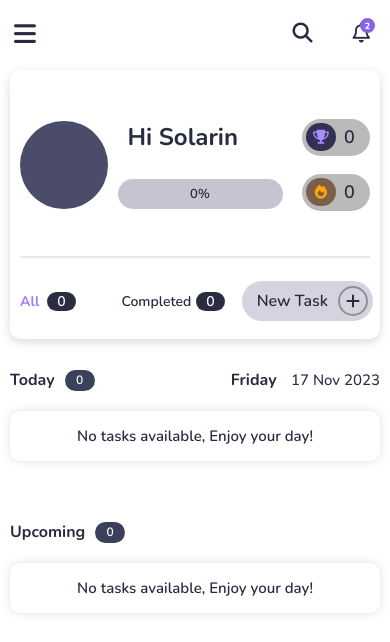
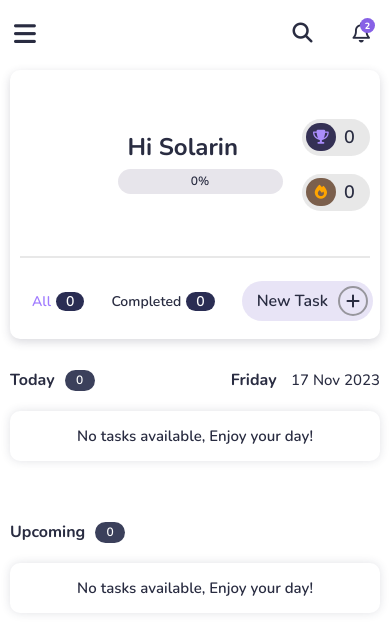
Before and after one commit to Solarin-Johnson/Taskmanager, a React (Create React App) app: page / in a window 390 px wide. Shown: the top 642 px of the page. Built offline with nearby package versions, Linux system fonts and the light colour scheme.

Commit message:
added animation

```diff
--- a/package.json
+++ b/package.json
@@ -11,6 +11,7 @@
     "react": "^18.2.0",
     "react-dnd": "^16.0.1",
     "react-dom": "^18.2.0",
+    "react-intersection-observer": "^9.5.3",
     "react-router-dom": "^6.18.0",
     "react-scripts": "^5.0.1",
     "web-vitals": "^2.1.4"
--- a/src/components/navigation/index.jsx
+++ b/src/components/navigation/index.jsx
@@ -94,6 +94,7 @@ export function Menubar({ showMenu }) {
     setSystemItems([(lightMode && "Dark Mode") || "Light Mode"]);
     document.body.classList.toggle("light-mode");
   }, [lightMode]);
+
   const toggleMode = () => {
     setLightMode(!lightMode);
     localStorage.setItem("lightMode", !lightMode);
--- a/src/components/searchTask/searchTask.scss
+++ b/src/components/searchTask/searchTask.scss
@@ -4,8 +4,8 @@
     width: calc(80vw - 30px);
     max-width: 400px;
     height: auto;
-    backdrop-filter: blur(15px);
-    background-color: #4a4c6a4e;
+    backdrop-filter: blur(20px);
+    background-color: #ffffff05;
     border-radius: 5px;
     max-height: 350px;
     top: 60px;
@@ -16,7 +16,7 @@
     box-shadow: 0 5px 10px #00000044;
   }
   &-head {
-    color: #ffffffdc;
+    color: var(--text-color);
     font-weight: 600;
     font-size: 18px;
     overflow: hidden;
@@ -29,7 +29,7 @@
       overflow: hidden;
       text-overflow: ellipsis;
       white-space: nowrap;
-      color: #fff;
+      color: var(--secondary-color);
 
       &::before {
         content: "'";
@@ -47,16 +47,17 @@
     display: grid;
     align-content: start;
     row-gap: 15px;
-    color: #ffffffdc;
+    color: var(--text-color);
 
     .results-null {
       display: grid;
       grid-template-columns: 1fr !important;
-      color: #ffffffdc;
+      color: var(--text-color);
     }
     .table-items {
       padding: 0 20px;
       grid-template-columns: auto 1fr auto auto auto;
+      background-color: var(--primary-color);
       &-delete {
         display: none;
       }
--- a/src/components/table/index.jsx
+++ b/src/components/table/index.jsx
@@ -1,5 +1,6 @@
 import { useRef, useState } from "react";
 import "./table.scss";
+import { useInView } from "react-intersection-observer";
 export default function Table({
   task,
   status,
@@ -11,6 +12,14 @@ export default function Table({
 }) {
   const [checked, setChecked] = useState(complete);
 
+  const [tableItems, inView] = useInView({
+    triggerOnce: true,
+  });
+
+  const [itemsNull, nullInView] = useInView({
+    triggerOnce: true,
+  });
+
   const check = () => {
     const storedTasks = JSON.parse(localStorage.getItem("tasks")) || [];
     console.log(index);
@@ -20,7 +29,6 @@ export default function Table({
     localStorage.setItem("tasks", JSON.stringify(newState));
   };
 
-  const tableItems = useRef(null);
   const deleteTask = () => {
     const storedTasks = JSON.parse(localStorage.getItem("tasks")) || [];
     const newState = [...storedTasks];
@@ -30,7 +38,10 @@ export default function Table({
   };
   if (task) {
     return (
-      <div className="table-items" ref={tableItems}>
+      <div
+        className={`table-items ${inView ? "in-viewport" : ""}`}
+        ref={tableItems}
+      >
         <div className="table-items-check" onClick={check}>
           <i
             id={(checked && "checked") || ""}
@@ -65,7 +76,10 @@ export default function Table({
   } else {
     return (
       <>
-        <div className="table-items null">
+        <div
+          className={`table-items null ${nullInView ? "in-viewport" : ""}`}
+          ref={itemsNull}
+        >
           <span></span>
           No tasks available, Enjoy your day!{" "}
         </div>
--- a/src/components/table/table.scss
+++ b/src/components/table/table.scss
@@ -71,6 +71,29 @@
   justify-items: center;
 }
 
+@keyframes slide {
+  from {
+    transform: translateY(40px);
+    opacity: 0;
+  }
+  to {
+    transform: translateY(0);
+    opacity: 1;
+  }
+}
+
+.table-items.in-viewport {
+  animation: slide 0.6s forwards 0.3s;
+  transform: translateY(0);
+  opacity: 0;
+}
+
+.null.in-viewport {
+  animation: slide 0.6s forwards;
+  transform: translateY(0);
+  opacity: 0;
+}
+
 @media screen and (max-width: 920px) {
   .table-items {
     padding: 0 20px;
--- a/src/pages/dashboard/TableList.jsx
+++ b/src/pages/dashboard/TableList.jsx
@@ -1,7 +1,11 @@
 import { useEffect, useRef, useState } from "react";
 import Table from "../../components/table";
+import { useInView } from "react-intersection-observer";
 
 export function TableList({ quickTask }) {
+  const [ref, inView] = useInView({
+    triggerOnce: true,
+  });
   const currentDate = new Date();
   const options = { day: "2-digit", month: "short", year: "numeric" };
   var todayDate = currentDate.toLocaleDateString("en-UK", options);
@@ -65,7 +69,7 @@ export function TableList({ quickTask }) {
   }, []);
 
   return (
-    <div className="table-wrapper">
+    <div className={`table-wrapper`}>
       <div className="table">
         <div className="table-header">
           <div className="table-title">
--- a/src/pages/dashboard/dashboard.scss
+++ b/src/pages/dashboard/dashboard.scss
@@ -41,7 +41,7 @@
     grid-row: span 12;
     grid-column: 1/4;
     border-radius: 100%;
-    background-color: #4a4c6a;
+    background-color: var(--primary-color);
     max-width: 150px;
     align-self: center;
   }
@@ -57,7 +57,7 @@
     // padding-bottom: 10px;
   }
   &-progress {
-    background-color: #7f789470;
+    background-color: #7f789430;
     grid-column: 4/10;
     grid-row: 8/13;
     height: 35px;
@@ -78,7 +78,7 @@
     }
     .progress {
       transition: 0.5s ease;
-      background-color: #8761e6;
+      background-color: #8761e6c8;
       height: 100%;
     }
   }
@@ -95,7 +95,7 @@
   &-streak {
     justify-self: end;
     width: 100%;
-    background-color: #63636370;
+    background-color: #8f8f8f35;
     padding: 6px 4px;
     height: 25px;
     max-width: 60px;
@@ -160,7 +160,7 @@
     align-content: center;
     font-weight: 600;
     user-select: none;
-    column-gap: 12px;
+    column-gap: 10px;
 
     &-title {
       align-self: center;
@@ -170,21 +170,23 @@
       display: grid;
       grid-template-columns: repeat(2, auto);
       // column-gap: 25px;
-      justify-content: space-between;
+      justify-content: space-evenly;
       max-width: 300px;
+      column-gap: 15px;
       width: 100%;
 
       div {
+        overflow: hidden;
         cursor: pointer;
         display: grid;
         grid-template-columns: repeat(2, auto);
-        column-gap: 5px;
       }
 
       div :last-child {
+        margin-left: 5px;
         padding: 0 10px;
         border-radius: 10rem;
-        background-color: #2a2d42;
+        background-color: #2a2d53;
         color: #fff;
       }
     }
@@ -192,7 +194,7 @@
     &-new {
       margin-right: -3px;
       margin-left: 5px;
-      background-color: #5e548841;
+      background-color: #8471cf30;
       padding: 5px 5px 5px 10px;
       border-radius: 10rem;
       display: grid;
@@ -302,12 +304,14 @@
     padding: 10px;
     &-top {
       font-size: 24px;
-      margin-top: 15px;
+      margin-top: 35px;
     }
     &-progress {
-      height: 30px;
+      height: 25px;
+      margin-top: -10px;
+
       span {
-        font-size: 13px;
+        font-size: 12px;
       }
     }
     &-points,
@@ -325,6 +329,8 @@
       justify-items: start;
       grid-template-rows: 1fr;
       height: 70%;
+      justify-content: space-between;
+
       &-title {
         display: none;
       }
@@ -337,11 +343,9 @@
 
 .active-filter {
   color: #a07bff !important;
-  font-weight: 700;
 
   :last-child {
     font-weight: 600;
-    margin-left: 3px;
   }
 }
 
```
Also changed, not shown: 1 other file (tests, documents, lock files or other folders).
